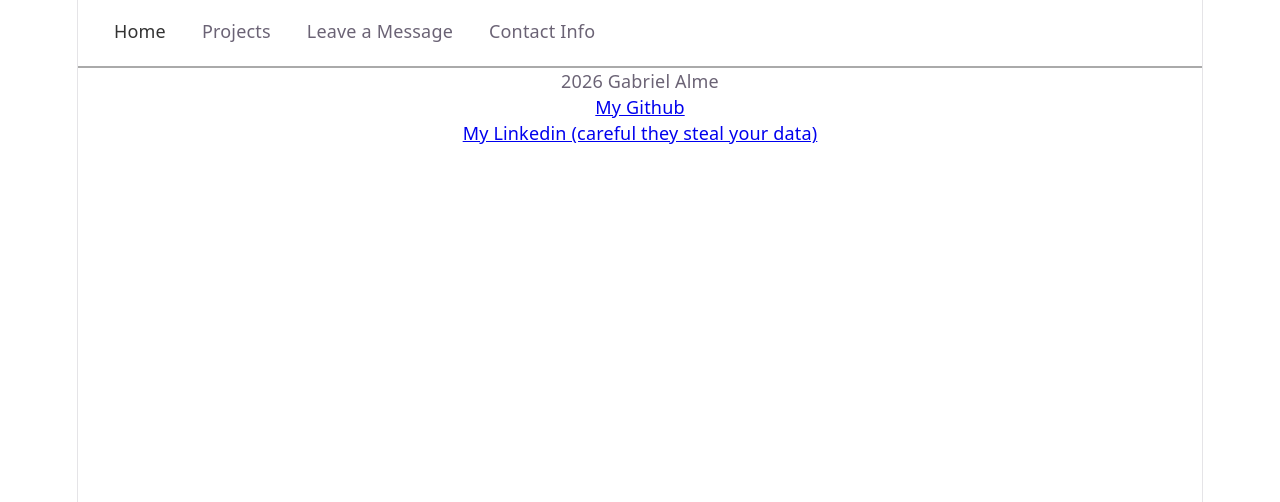
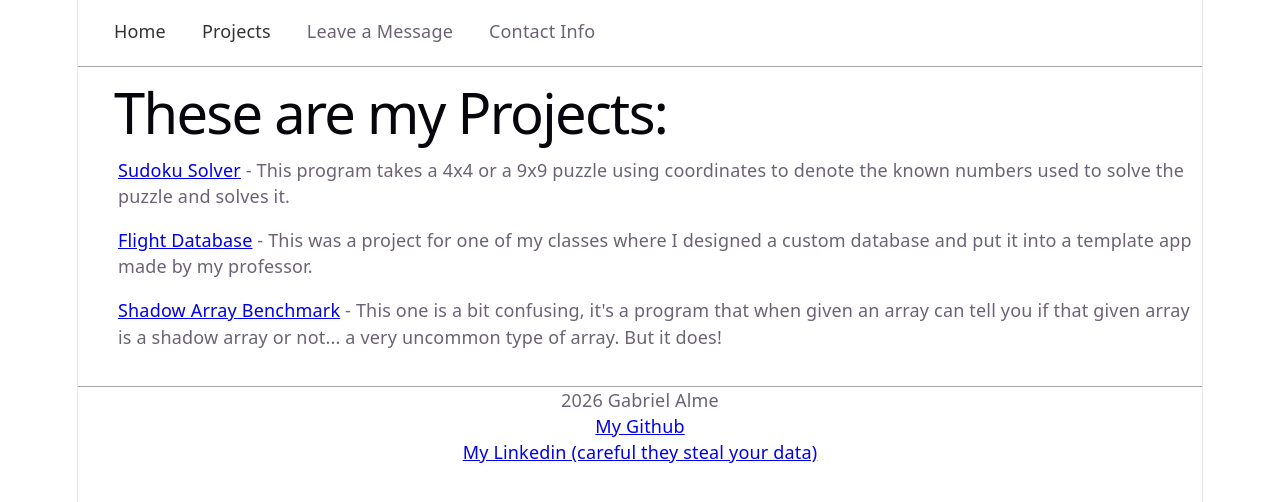
Before and after one commit to GabrielAlme/MyWebsite, a React (Vite) app: page /projects in a window 1280 px wide. Shown: the top 502 px of the page. Built offline with nearby package versions, Linux system fonts and the light colour scheme.

Commit message:
basic projects page added with a few links

```diff
--- a/src/App.jsx
+++ b/src/App.jsx
@@ -2,6 +2,7 @@ import { BrowserRouter, Routes, Route } from "react-router-dom"
 import Footer from './components/Footer'
 import Navbar from './components/Navbar'
 import Home from './components/Home'
+import Projects from "./components/Projects.jsx"
 
 function App() {
   return (
@@ -9,6 +10,7 @@ function App() {
       <Navbar />
       <Routes>
         <Route path="/" element={<Home />} />
+        <Route path="/projects" element={<Projects />} />
       </Routes>
       <Footer />
     </BrowserRouter>
--- a/src/components/Navbar.jsx
+++ b/src/components/Navbar.jsx
@@ -1,12 +1,13 @@
 import { Link } from 'react-router-dom'
 import './Navbar.css'
+
 
 function Navbar() {
     return (
         <nav>
             <ul className="nav-links">
                 <li><Link to="/">Home</Link></li>
-                <li>Projects</li>
+                <li><Link to="/Projects">Projects</Link></li>
                 <li>Leave a Message</li>
                 <li>Contact Info</li>
             </ul>
--- a/src/components/Projects.css
+++ b/src/components/Projects.css
@@ -0,0 +1,15 @@
+.projects {
+    text-align: left;
+}
+
+.projects h1 {
+    padding-left: 2rem;
+}
+
+.projects-list {
+    list-style: none;
+}
+
+.projects-list li {
+    padding-bottom: 1rem;
+}
--- a/src/components/Projects.jsx
+++ b/src/components/Projects.jsx
@@ -1,11 +1,32 @@
-import './projects.css'
+import './Projects.css'
 
 function Projects() {
     return(
         <div className="projects">
             <h1>These are my Projects:</h1>
-            <div className="projects-list">
-                <ul>
+            <div >
+                <ul className="projects-list">
+                    <li><p>
+                        <a href="https://github.com/GabrielAlme/SudokuSolver" target="_blank">
+                        Sudoku Solver</a>
+                        &nbsp;- This program takes a 4x4 or a 9x9 puzzle using coordinates to denote the known numbers
+                        used to solve the puzzle and solves it.</p>
+                    </li>
+
+                    <li><p>
+                        <a href="https://github.com/GabrielAlme/Flight-Database" target="_blank">
+                        Flight Database</a>
+                        &nbsp;- This was a project for one of my classes where I designed a custom database and put it
+                        into a template app made by my professor.</p>
+                    </li>
+
+                    <li><p>
+                    <a href="https://github.com/GabrielAlme/Shadow-Array-Benchmark" target="_blank">
+                        Shadow Array Benchmark</a>
+                        &nbsp;- This one is a bit confusing, it's a program that when given an
+                        array can tell you if that given array is a shadow array or not... a very uncommon type of
+                        array. But it does!</p>
+                    </li>
 
                 </ul>
             </div>
```
